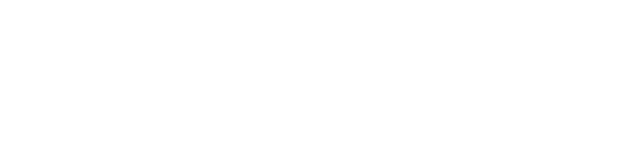
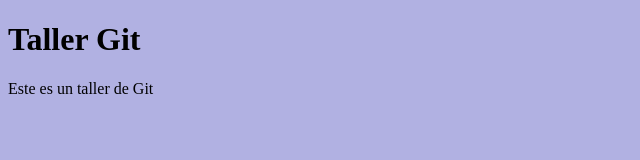
Before and after one commit to DrackDMG/taller-git, a plain HTML site: page index.html in a window 1280 px wide. Shown: the whole page, without its empty margins (0-640 px from the left). Drawn offline with Linux system fonts and the light colour scheme.

Commit message:
Parrafo de fondo

```diff
--- /dev/null
+++ b/css/estilos.css
@@ -0,0 +1,3 @@
+body {
+    background-color: rgb(177, 177, 226);
+}
--- a/index.html
+++ b/index.html
@@ -7,10 +7,12 @@
     <meta http-equiv="X-UA-Compatible" content="IE=edge">
     <meta name="viewport" content="width=device-width, initial-scale=1.0">
     <title>Taller Git</title>
+    <link rel="stylesheet" href="css/estilos.css" type="text/css">
 </head>
 
 <body>
-
+    <h1>Taller Git</h1>
+    <p>Este es un taller de Git</p>
 
 
 </body>
```
Also changed, not shown: js/javascript.js (added).
